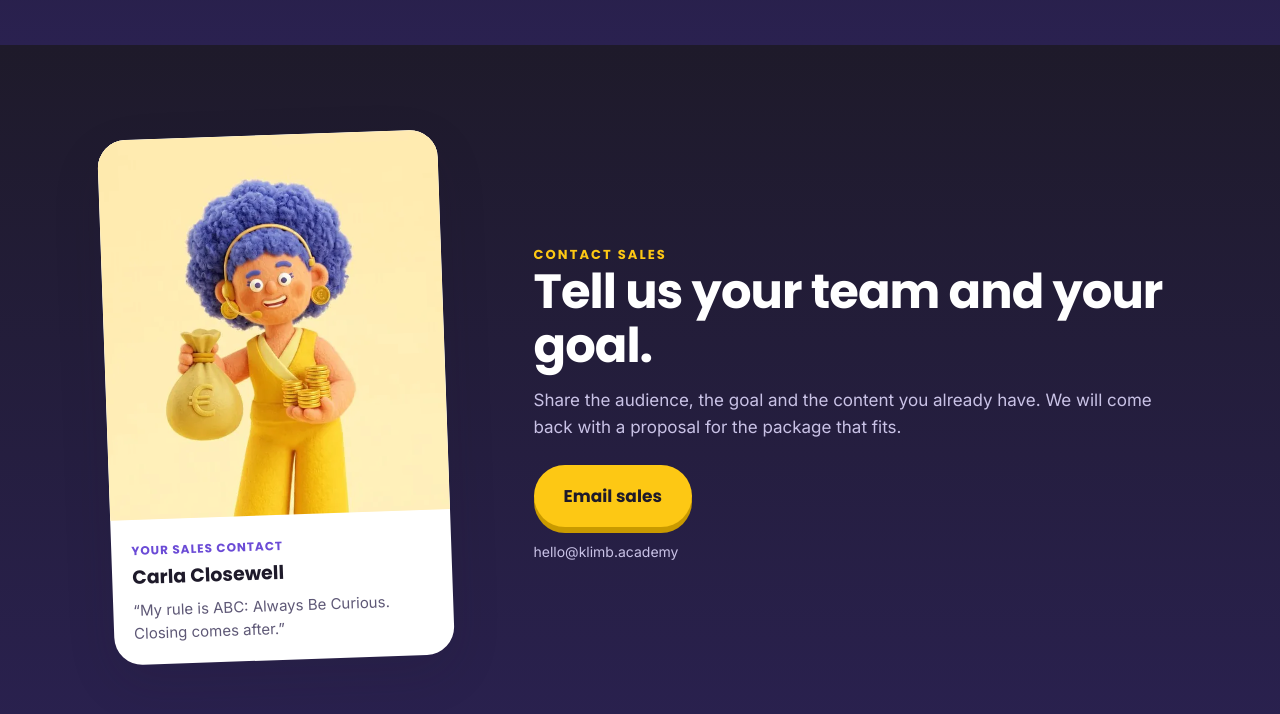
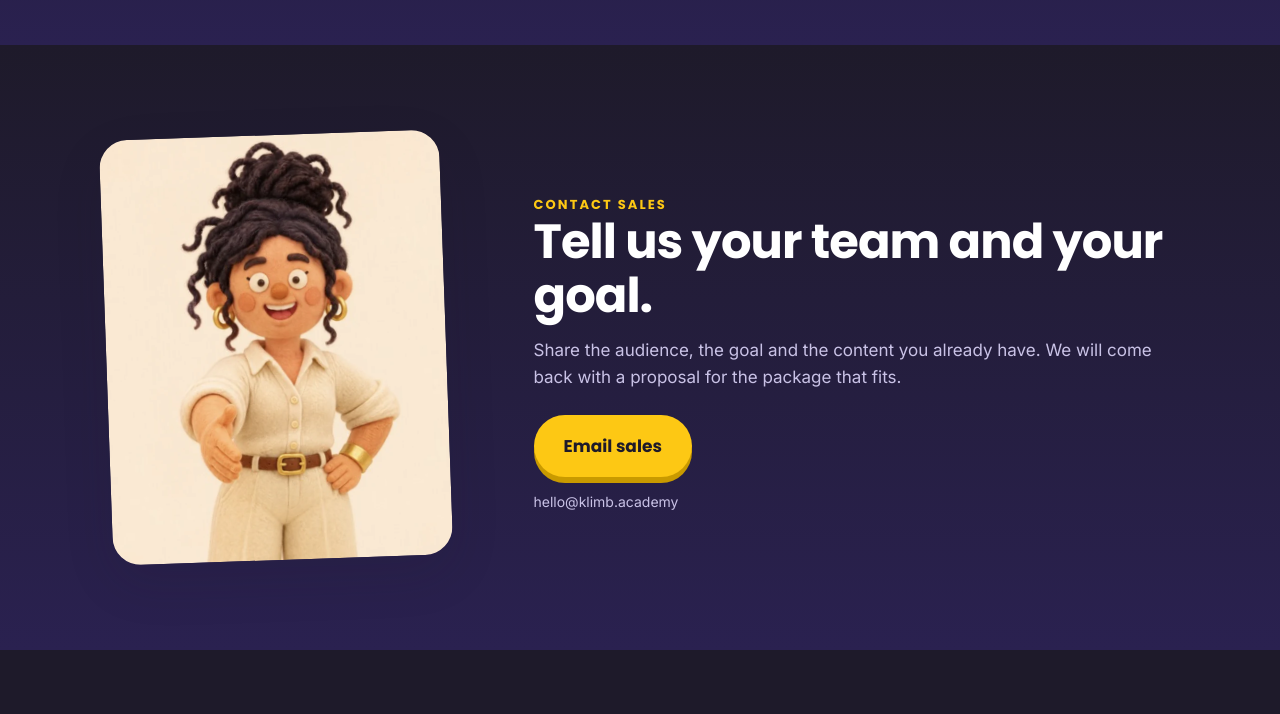
Before and after one commit to mirians/klimb-website, a plain HTML site: page companies.html in a window 1280 px wide. Shown: the part 3990-4704 px from the top of the page. Drawn offline with Linux system fonts and the light colour scheme.

Commit message:
Use the founder character on the contact sales block
Replace the Carla Closewell card with the new sales contact character.
Image only, no caption, no name.

Co-Authored-By: Claude Fable 5.2 <noreply@anthropic.com>
Claude-Session: https://claude.ai/code/session_01RFMTUrnewiMKdapTdKTFvk

```diff
--- a/companies.html
+++ b/companies.html
@@ -191,10 +191,7 @@
 <!-- CONTACT -->
 <section class="teams contact" id="contact">
   <div class="wrap contact-grid">
-    <figure class="carla">
-      <img src="assets/3d/carla-closewell.webp" alt="Carla Closewell, the Sales mentor, 3D character" loading="lazy" width="537" height="800">
-      <figcaption><small>Your sales contact</small><b>Carla Closewell</b><q>My rule is ABC: Always Be Curious. Closing comes after.</q></figcaption>
-    </figure>
+    <img class="contact-art" src="assets/3d/sales-contact.webp" alt="Our sales contact, 3D character" loading="lazy" width="720" height="1084">
     <div class="contact-c">
       <p class="eyebrow light">Contact sales</p>
       <h2>Tell us your team and your goal.</h2>
--- a/styles.css
+++ b/styles.css
@@ -286,16 +286,11 @@ td .ic{width:20px;height:20px}
 .note-box p{color:#5a4300}
 .contact{padding:90px 0}
 .contact-grid{display:grid;grid-template-columns:.75fr 1.25fr;gap:56px;align-items:center}
-.carla{margin:0;justify-self:center;width:100%;max-width:340px;background:#fff;color:var(--ink);border-radius:28px;overflow:hidden;box-shadow:var(--shadow);transform:rotate(-2deg)}
-.carla img{width:100%;aspect-ratio:537/600;object-fit:cover;object-position:50% 0;background:#FFF8DB}
-.carla figcaption{padding:16px 20px 20px}
-.carla small{color:var(--purple-d);font:700 12px var(--disp);letter-spacing:.08em;text-transform:uppercase}
-.carla b{display:block;font:700 19px var(--disp)}
-.carla q{display:block;margin-top:8px;color:var(--mu);font-size:15px;line-height:1.5}
+.contact-art{justify-self:center;width:100%;max-width:340px;aspect-ratio:4/5;object-fit:cover;object-position:50% 0;border-radius:28px;box-shadow:var(--shadow);transform:rotate(-2deg)}
 .contact-c p{color:#C9C2E6;max-width:620px;margin:14px 0 0}
 .contact-c .cta-row{margin-top:24px}
 .small-mail{font-size:14px;color:#C9C2E6;margin-top:18px}
-@media (max-width:900px){.contact-grid{grid-template-columns:1fr;gap:36px}.carla{max-width:300px}}
+@media (max-width:900px){.contact-grid{grid-template-columns:1fr;gap:36px}.contact-art{max-width:300px}}
 @media (max-width:760px){.ex-grid{grid-template-columns:1fr}}
 
 /* App tour (phone mockup) */
```
Also changed, not shown: assets/3d/sales-contact.webp (added).
